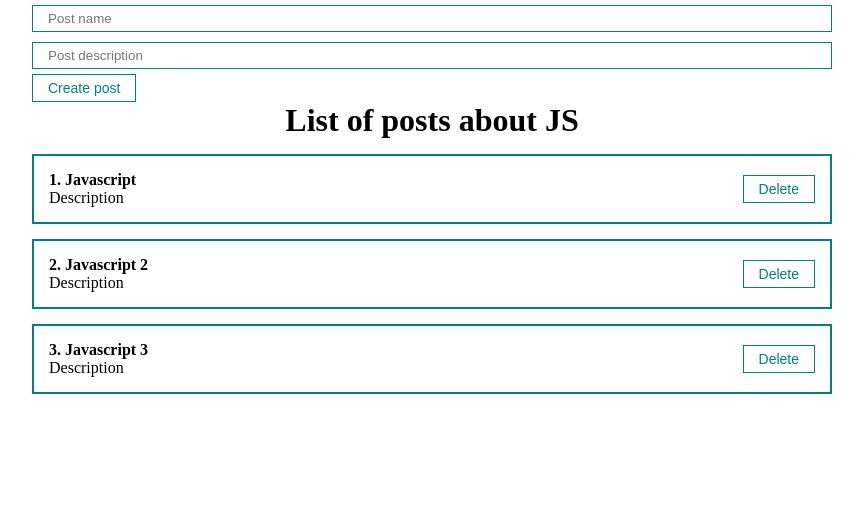
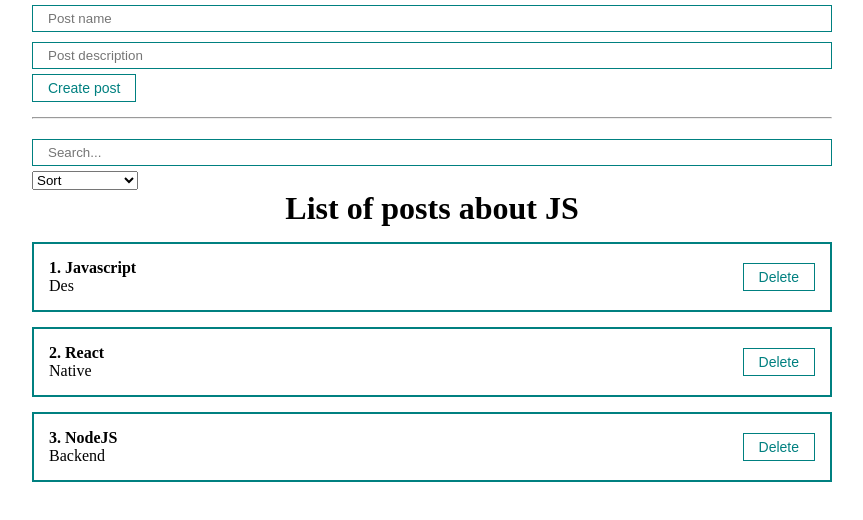
Before and after one commit to Dmytro27Ind/react-course, a React (Create React App) app: page / in a window 1280 px wide. Shown: the top 520 px of the page, without its empty margins (208-1071 px from the left). Built offline with nearby package versions, Linux system fonts and the light colour scheme.

Commit message:
Post filter class

```diff
--- a/src/App.js
+++ b/src/App.js
@@ -1,8 +1,11 @@
-import React, { useState, useRef } from "react";
+import React, { useState, useRef, useMemo } from "react";
+import PostFilter from "./components/PostFilter";
 import PostForm from "./components/PostForm";
 // import ClassCounter from "./components/ClassCounter";
 // import Counter from "./components/Counter";
 import PostList from "./components/PostList";
+import MyInput from "./components/UI/input/MyInput";
+import MySelect from "./components/UI/select/MySelect";
 import './styles/App.css'
 
 function App() {
@@ -37,10 +40,23 @@
   // </div>;
 
   const [posts, setPosts] = useState([
-    {id: 1, title: 'Javascript', body: 'Description'},
-    {id: 2, title: 'Javascript 2', body: 'Description'},
-    {id: 3, title: 'Javascript 3', body: 'Description'},
+    {id: 1, title: 'Javascript', body: 'Des'},
+    {id: 2, title: 'React', body: 'Native'},
+    {id: 3, title: 'NodeJS', body: 'Backend'},
   ])
+  const [filter, setFilter] = useState({sort: '', query: ''})
+
+  const sortedPosts = useMemo(() => {
+    console.log('call getSortedPosts()')
+    if(filter.sort){
+      return [...posts].sort((a,b) => a[filter.sort].localeCompare(b[filter.sort]))
+    }
+    return posts;
+  }, [filter.sort, posts])
+
+  const sortedAndSearchPosts = useMemo(() => {
+    return sortedPosts.filter(post => post.title.toLowerCase().includes(filter.query.toLowerCase()))
+  }, [filter.query, sortedPosts])
 
   const createPost = (newPost) => {
     setPosts([...posts, newPost]);
@@ -55,8 +71,13 @@
 
     <div className="App">
       <PostForm create={createPost}/>
-      {posts.length !== 0
-        ? <PostList remove={removePost} posts={posts} title="List of posts about JS"/>
+      <hr style={{margin: '15px 0'}}/>
+      <PostFilter
+        filter={filter}
+        setFilter={setFilter}
+      />
+      {sortedAndSearchPosts.length !== 0
+        ? <PostList remove={removePost} posts={sortedAndSearchPosts} title="List of posts about JS"/>
         : <h1 style={{textAlign: 'center'}}>Posts don't found</h1>
       }
     </div>
--- /dev/null
+++ b/src/components/PostFilter.jsx
@@ -0,0 +1,26 @@
+import React from 'react';
+import MyInput from './UI/input/MyInput';
+import MySelect from './UI/select/MySelect';
+
+function PostFilter({filter, setFilter}) {
+    return (
+        <div>
+            <MyInput
+                value={filter.query}
+                onChange={e => setFilter({...filter, query: e.target.value})}
+                placeholder="Search..."
+            />
+            <MySelect
+                value={filter.sort}
+                onChange={selectedSort => setFilter({...filter, sort: selectedSort})}
+                defaultValue="Sort"
+                options={[
+                    {value: "title", name: "By name"},
+                    {value: "body", name: "By description"}
+                ]}
+            />
+        </div>
+    );
+}
+
+export default PostFilter;
--- /dev/null
+++ b/src/components/UI/select/MySelect.jsx
@@ -0,0 +1,19 @@
+import React from 'react';
+
+function MySelect({options, defaultValue, value, onChange}) {
+    return (
+        <select
+            value={value}
+            onChange={event => onChange(event.target.value)}
+        >
+            <option disabled value="">{defaultValue}</option>
+            {options.map(option =>
+                <option key={option.value} value={option.value}>
+                    {option.name}
+                </option>
+            )}
+        </select>
+    );
+}
+
+export default MySelect;
```
